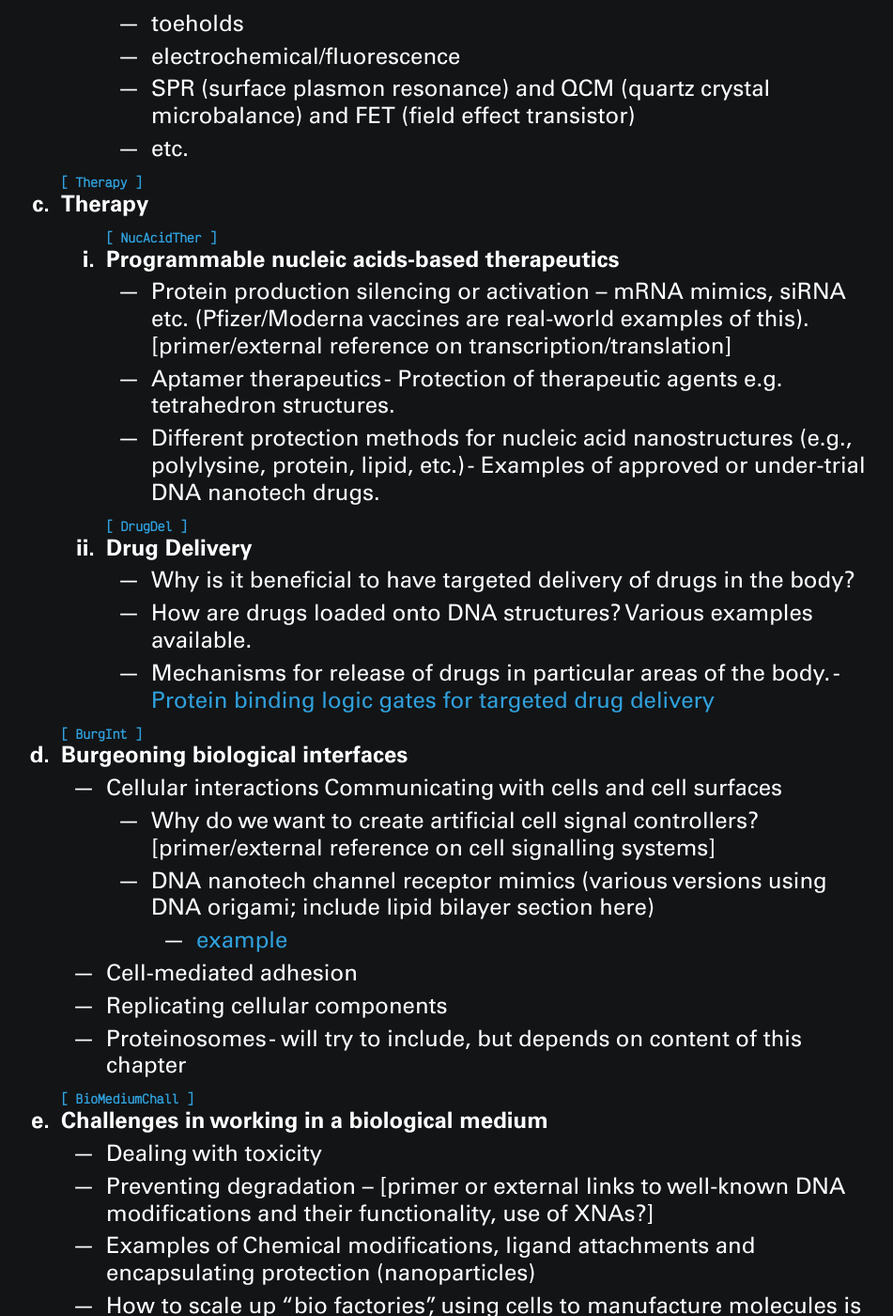
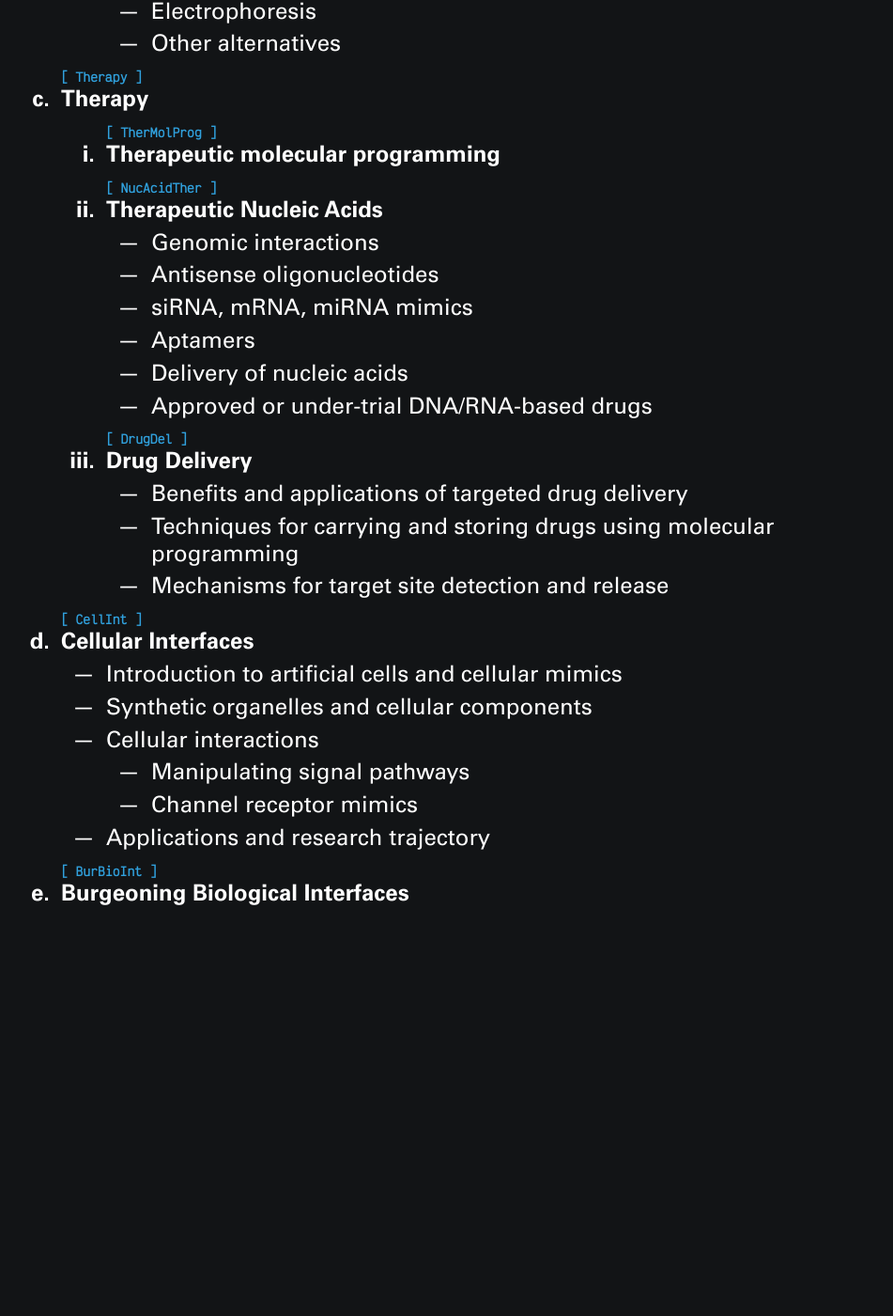
Before and after one commit to molprog/molprog.github.io, a Jekyll site: the page built from authors/toc.md, in a window 1280 px wide and 1400 px high, scrolled down 17130 px. Shown: the whole window at 94% size, without its empty margins (187-1138 px from the left). Built offline with Jekyll 4.4.1, drawn with Linux system fonts in a browser that asks for light colours; some web fonts are replaced; after the commit the page ends 18166 px from its top, so only the background shows below that; some of the changed text lies outside the part shown.

Commit message:
interfaces update

```diff
--- a/authors/toc.md
+++ b/authors/toc.md
@@ -286,102 +286,100 @@ mini: false
 <!--section-->
 
 ## <a name="Interfaces" class="tag" href="#Interfaces">Interfaces</a>
-16. <a name="InterfacesInt" class="tag" href="#InterfacesInt"><code>InterfacesInt</code>Introduction to Interfaces &amp; Applications</a>
-    1. <a name="InterfacesIntro" class="tag" href="#InterfacesIntro"><code>InterfacesIntro</code>Intro</a>
-    2. <a name="InterfacesPreview" class="tag" href="#InterfacesPreview"><code>InterfacesPreview</code>General preview of interfaces (and the techniques used) with other fields through</a>
-        - Electronic interfacing
-        - Chemical and physical interactions
-        - Interacting with biology
-17. <a name="ElectricInt" class="tag" href="#ElectricInt"><code>ElectricInt</code>The Interface between Traditional and Molecular Computers</a>
-    1. <a name="DNAdataIntro" class="tag" href="#DNAdataIntro"><code>DNAdataIntro</code>Introduction to the electronic interface</a>
-        - Pros: lower energy usage, parallelism, physical stability, data density, etc.
-        - Cons: expensive at high throughput, etc
-    2. <a name="DNAdataStorage" class="tag" href="#DNAdataStorage"><code>DNAdataStorage</code>DNA Data Storage</a>
-        - Encoding data from digital data to DNA (breakout box about considerations of large amounts of chemical waste)
-        - Storing DNA
-        - Recovering stored DNA
-        - Sequencing the DNA
-        - Decoding the DNA back to digital data (breakout box about ethics of right to be forgotten)
-    3. <a name="DNAdataFuture" class="tag" href="#DNAdataFuture"><code>DNAdataFuture</code>Emerging/future applications</a>
-        - Similarity Search
-        - File previewing
-        - etc.
+16. <a name="IntIntro" class="tag" href="#IntIntro"><code>IntIntro</code>Introduction to Interfaces &amp; Applications</a>
+17. <a name="CompInt" class="tag" href="#CompInt"><code>CompInt</code>Integrating Molecular Programming with Traditional Computers</a>
+    1. <a name="CompIntIntro" class="tag" href="#CompIntIntro"><code>CompIntIntro</code>Introduction</a>
+        - Pros
+        - Cons
+    2. <a name="LgDataStorage" class="tag" href="#LgDataStorage"><code>LgDataStorage</code>Large-Scale Molecular Data Storage (focusing on DNA)</a>
+        - History
+        - Encoding
+        - Synthesis
+        - Storage
+        - Recovery
+        - Readout
+        - Decoding
+    3. <a name="SmDataStorage" class="tag" href="#SmDataStorage"><code>SmDataStorage</code>Small-Scale Molecular Data Storage (focusing on small molecules)</a>
+        - History
+        - Encoding
+        - Synthesis
+        - Storage
+        - Recovery
+        - Readout
+        - Decoding
+    4. <a name="CompIntFuture" class="tag" href="#CompIntFuture"><code>CompIntFuture</code>Emerging/future applications</a>
+        - Implementing algorithms
+        - New bases and chemicals
 18. <a name="ChemPhysInt" class="tag" href="#ChemPhysInt"><code>ChemPhysInt</code>Chemical and Physical Interactions</a>
     1. <a name="Material" class="tag" href="#Material"><code>Material</code>Material science</a>
         1. <a name="DNATemplate" class="tag" href="#DNATemplate"><code>DNATemplate</code>DNA as a template for non-DNA molecules</a>
-            - Encoding template (e.g., sequence-encoded polymer synthesis)
-            - Positioning template (e.g., nanoparticles, nanowires, silicification/mineralization)
-            - Framing template (e.g., DNA molds, frame-guided assembly, DNA-assisted liposome/nanodisc assembly)
-        2. <a name="SurfaceAssist" class="tag" href="#SurfaceAssist"><code>SurfaceAssist</code>Surface assisted methods</a>
+            - Encoding template
+            - Positioning template
+            - Framing template
+        2. <a name="SurfaceAssist" class="tag" href="#SurfaceAssist"><code>SurfaceAssist</code>Surface-assisted methods</a>
             - DNA nanostructure placement on surfaces
-            - [DNA lithography](https://www.nature.com/articles/s41563-021-00930-7)
+            - DNA lithography
             - Large lattices
     2. <a name="ChemCtrl" class="tag" href="#ChemCtrl"><code>ChemCtrl</code>Chemical control</a>
     3. <a name="MagCtrl" class="tag" href="#MagCtrl"><code>MagCtrl</code>Magnetic control</a>
-        - Fundamentals of magnetic control at the nanoscale (swimmers, beads)
-        - Magnetic control of molecular systems (DNA origami)
+        - Fundamentals of magnetic control at the nanoscale
+        - Magnetic control of molecular systems
     4. <a name="OptCtrl" class="tag" href="#OptCtrl"><code>OptCtrl</code>Optical control</a>
         - Primer on optical materials
-        - [DNA plasmonic and photonic circuits](https://www.ncbi.nlm.nih.gov/pmc/articles/PMC6546600/)
+        - DNA plasmonic and photonic circuits
         - Dynamic control of optical DNA devices
     5. <a name="ThemCtrl" class="tag" href="#ThemCtrl"><code>ThemCtrl</code>Thermal control</a>
         - Thermal control of duplex
         - Thermal control of stacking and shape complementarity
         - Thermo-responsive materials
         - Engineering thermodynamic landscape of DSD
-    6. <a name="ElecCtrl" class="tag" href="#ElecCtrl"><code>ElecCtrl</code>Electrical control</a>
-        - Electric field-based control
-        - DNA-nanopore interface
-        - [Redox power source](http://www.francescoriccilab.com/wp-content/uploads/92.pdf)
+    6. <a name="ElecCtrl" class="tag" href="#ElecCtrl"><code>ElecCtrl</code>Electrical controlonic driven redox power sources</a>
+        - Electrical field-based control
+        - DNA-based nanopore interface
+        - Redox power source
     7. <a name="ChemPhysAdv" class="tag" href="#ChemPhysAdv"><code>ChemPhysAdv</code>Advanced topics and future directions</a>
-        - DNA as a material
-        - crowding agents
 19. <a name="BioInt" class="tag" href="#BioInt"><code>BioInt</code>Interacting with Biology, Medical Diagnostics and Therapeutics</a>
-    1. <a name="BioPrimer" class="tag" href="#BioPrimer"><code>BioPrimer</code>Biology toolbox primers - topics not included in Foundations primer</a>
-        - Cutting DNA (e.g., restriction enzymes, CRISPR, ribozymes?; talk about synbio gene editing using CRISPR and other restriction enzymes)
-        - Potential Topics: gene regulatory networks, DNA-replication/repair, Splicing, CRISPr. Molecules: telomerase, gyrase. RNA switches (subject to requirements set out by other sections)
-        - Tools for Biological Discovery (subject to requirements in next sections)
-            - DNA paint (will be referenced in foundations)
-            - FISH
-            - DNA SPR (probably will be in diagnostics)
+    1. <a name="BioToolbox" class="tag" href="#BioToolbox"><code>BioToolbox</code>Biology toolbox</a>
+        - Enzymatics interactions with DNA
+        - Tools for biological discovery
+        - Challenges of working in a biological medium
+            - Dealing with toxicity
+            - Preventing degradation
+            - Chemical modifications
+            - Scaling up “bio factories”
+            - Cell-free extracts
     2. <a name="Diag" class="tag" href="#Diag"><code>Diag</code>Diagnostics</a>
-        - How do current diagnostics work \[primer on various techniques, biomarkers\]
-            - Which particular diseases will benefit from in-depth diagnostics?  Why do we need to know about so many biomarkers?
-        - Why are some molecules difficult to detect?  What are the advantages of DNA nanotech methods over the standard techniques?
-        - Methods
-            - Aptamers \- How can we program DNA to bind with targets other than DNA/RNA? \[primer/external reference on selex\]
+        1. <a name="DiagIntro" class="tag" href="#DiagIntro"><code>DiagIntro</code>Introduction to molecular diagnostics and precision medicine</a>
+        2. <a name="BioTech" class="tag" href="#BioTech"><code>BioTech</code>Techniques for targeted binding of biomarkers</a>
+            - Nucleic acids
             - Antibodies
-            - toeholds
-            - electrochemical/fluorescence
-            - SPR (surface plasmon resonance) and QCM (quartz crystal microbalance) and FET (field effect transistor)
-            - etc.
+            - Aptamers
+            - Affimers and other affinity reagents
+        3. <a name="BioSense" class="tag" href="#BioSense"><code>BioSense</code>Sensors and readouts for biomarker quantitation</a>
+            - Electrochemical
+            - Fluorescence
+            - Surface plasmon resonance
+            - Colorimetric
+            - Electrophoresis
+            - Other alternatives
     3. <a name="Therapy" class="tag" href="#Therapy"><code>Therapy</code>Therapy</a>
-        1. <a name="NucAcidTher" class="tag" href="#NucAcidTher"><code>NucAcidTher</code>Programmable nucleic acids-based therapeutics</a>
-            - Protein production silencing or activation – mRNA mimics, siRNA etc. (Pfizer/Moderna vaccines are real-world examples of this). \[primer/external reference on transcription/translation\]
-            - Aptamer therapeutics
-        - Protection of therapeutic agents e.g. tetrahedron structures.
-            - Different protection methods for nucleic acid nanostructures (e.g., polylysine, protein, lipid, etc.)
-        - Examples of approved or under-trial DNA nanotech drugs.
-        2. <a name="DrugDel" class="tag" href="#DrugDel"><code>DrugDel</code>Drug Delivery</a>
-            - Why is it beneficial to have targeted delivery of drugs in the body?
-            - How are drugs loaded onto DNA structures?  Various examples available.
-            - Mechanisms for release of drugs in particular areas of the body.
-        - [Protein binding logic gates for targeted drug delivery](https://doi.org/10.1038/s41586-019-1432-8)
-    4. <a name="BurgInt" class="tag" href="#BurgInt"><code>BurgInt</code>Burgeoning biological interfaces</a>
-        - Cellular interactions Communicating with cells and cell surfaces
-            - Why do we want to create artificial cell signal controllers? \[primer/external reference on cell signalling systems\]
-            - DNA nanotech channel receptor mimics (various versions using DNA origami; include lipid bilayer section here)
-                - [example](https://www.cell.com/trends/biotechnology/fulltext/S0167-7799(21)00034-2)
-        - Cell-mediated adhesion
-        - Replicating cellular components
-        - Proteinosomes \- will try to include, but depends on content of this chapter
-    5. <a name="BioMediumChall" class="tag" href="#BioMediumChall"><code>BioMediumChall</code>Challenges in working in a biological medium</a>
-        - Dealing with toxicity
-        - Preventing degradation – \[primer or external links to well-known DNA modifications and their functionality, use of XNAs?\]
-        - Examples of Chemical modifications, ligand attachments and encapsulating protection (nanoparticles)
-        - How to scale up “bio factories”, using cells to manufacture molecules is difficult
-        - Cell-free extracts
-    6. <a name="Ethics" class="tag" href="#Ethics"><code>Ethics</code>Regulation &amp; Ethics - breakout box</a>
-        - High level overview of the general international medical regulatory processes, with some specific examples from, e.g., the FDA approval process
-        - Maybe briefly mention other regulatory processes for, e.g., synthetic crops
-        - Biosafety/biosecurity
+        1. <a name="TherMolProg" class="tag" href="#TherMolProg"><code>TherMolProg</code>Therapeutic molecular programming</a>
+        2. <a name="NucAcidTher" class="tag" href="#NucAcidTher"><code>NucAcidTher</code>Therapeutic Nucleic Acids</a>
+            - Genomic interactions
+            - Antisense oligonucleotides
+            - siRNA, mRNA, miRNA mimics
+            - Aptamers
+            - Delivery of nucleic acids
+            - Approved or under-trial DNA/RNA-based drugs
+        3. <a name="DrugDel" class="tag" href="#DrugDel"><code>DrugDel</code>Drug Delivery</a>
+            - Benefits and applications of targeted drug delivery
+            - Techniques for carrying and storing drugs using molecular programming
+            - Mechanisms for target site detection and release
+    4. <a name="CellInt" class="tag" href="#CellInt"><code>CellInt</code>Cellular Interfaces</a>
+        - Introduction to artificial cells and cellular mimics
+        - Synthetic organelles and cellular components
+        - Cellular interactions
+            - Manipulating signal pathways
+            - Channel receptor mimics
+        - Applications and research trajectory
+    5. <a name="BurBioInt" class="tag" href="#BurBioInt"><code>BurBioInt</code>Burgeoning Biological Interfaces</a>
```
Also changed, not shown: authors/toc/mini.md (+17 -15 lines).
